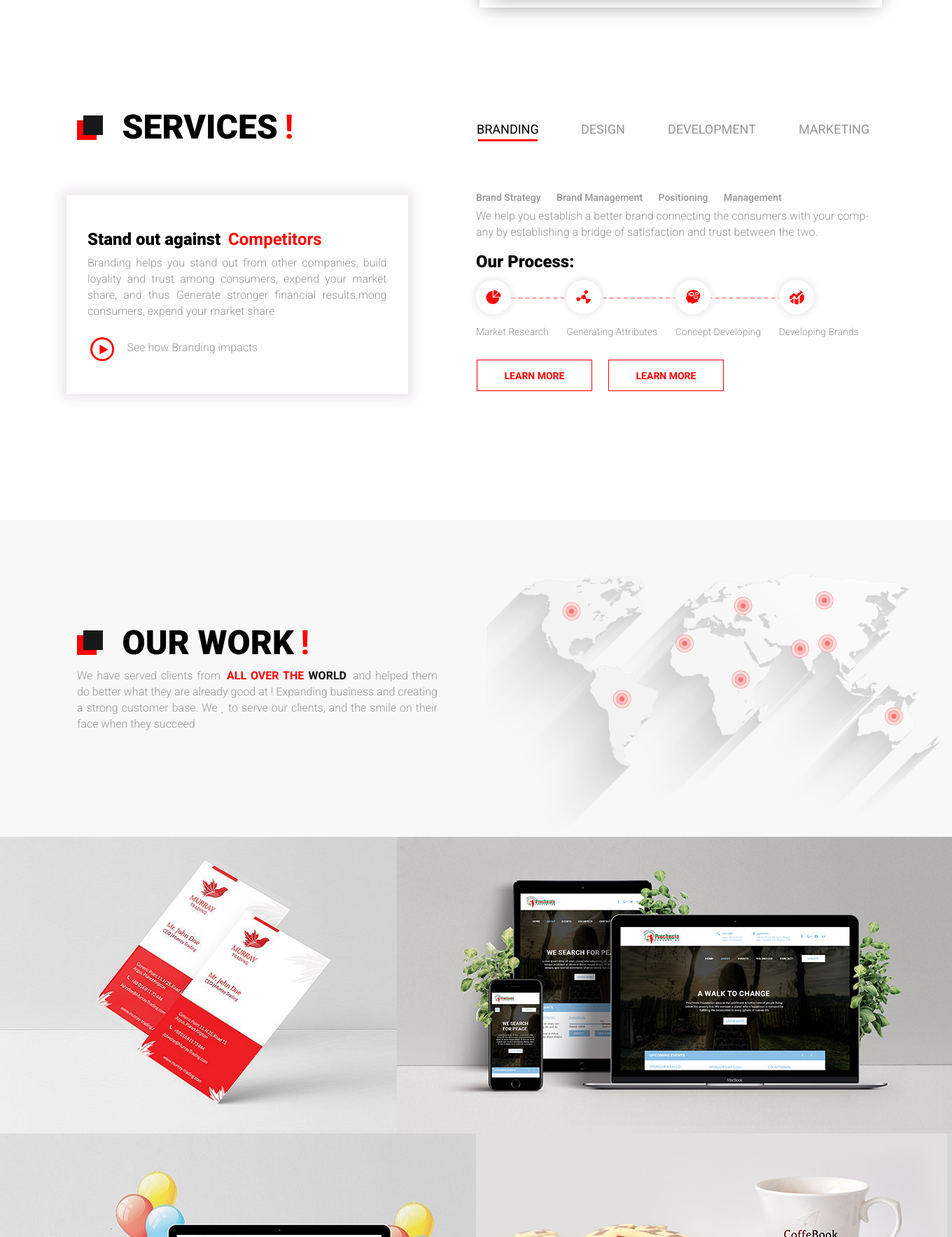
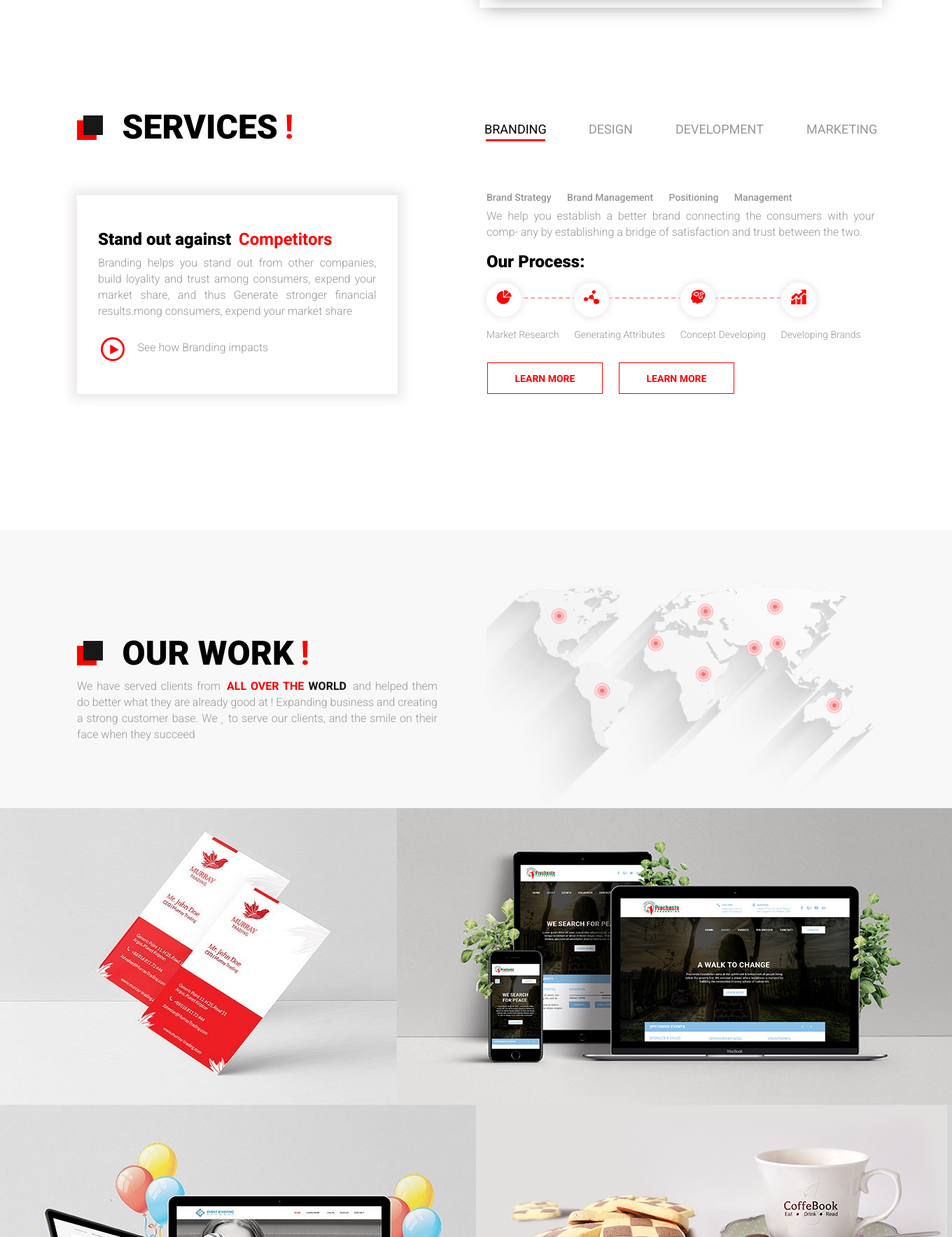
Before and after one commit to refun07/kinative_version2, a PHP site: page / in a window 1360 px wide. Shown: the part 1539-3307 px from the top of the page at 70% size. Run offline with PHP 8.4, Linux system fonts and the light colour scheme; some libraries are stand-ins or nearby versions.

Commit message:
fixed icons

```diff
--- a/css/media.css
+++ b/css/media.css
@@ -18,7 +18,7 @@
   .nav-tabs{
     display: inline-block;
     border-bottom: 0px;
-    margin: 26px -17px -9px -17px;
+    margin: 26px 0px -9px 30px;
     float: left;
  }
  .process-list h3{
@@ -32,6 +32,9 @@
     margin: auto;
     text-align: center;
 }
+.icon-bg{
+  margin: auto;
+}
  .icons::before {
     border-bottom: 2px dashed red;
     content: "";
@@ -44,6 +47,7 @@
     width: 290px;
     z-index: -3;
     opacity: .1;
+}
 }
 .service-card{
   margin: 60px 0px 15px;
@@ -85,8 +89,11 @@
 }
 
 @media(max-width: 1200px) and (min-width: 992px) {
-  .shopping_cart {
-  	right: 18%;
+  .nav-tabs {
+  	display: inline-block;
+    border-bottom: 0px;
+    float: right;
+    margin: 20px -86px;
    }
    .tab-btn{
      text-align: center;
@@ -208,11 +215,17 @@
 
 
 @media(max-width:768px) {
+  .nav-tabs{
+    margin: 26px -92px -9px 42px;
+  }
+  .process-icons{
+    margin-top: 15px;
+  }
    .hellos{
     background-position: -707px 307px;
   }
   .icons::before {
-   bottom: 185px;
+   bottom: 212px;
  }
  .section_tag{
   font-size: 30px;
--- a/index.html
+++ b/index.html
@@ -221,7 +221,7 @@
 
   <div class="tab-content">
    <div role="tabpanel" class="tab-pane fade in active" id="home">
-       <div class="row no-gutter ">
+       <div class="row ">
                     <div class="col-lg-5 col-md-12 col-sm-12 col-xs-12 ">
                        <div class="service-card">
                           <h2 class="black_para">Stand out against <mark class="red_bold">Competitors</mark></h2>
@@ -253,18 +253,32 @@
 
                        <h2 class="black_para">Our Process:</h2>
                          <div class="process-icons">
-                             <h4 class="icons"><img src="images/process_icons/1.png" alt="research_icon"/>
-                             <p>Market Research</p>
+                             <h4 class="icons">
+                             <div class="icon-bg">
+                               <img src="images/process_icons/1.png" alt="research_icon"/>
+                                  </div>
+                               <p>Market Research</p>
+
                              </h4>
-                             <h4 class="icons"><img src="images/process_icons/2.png"" alt="research_icon"/>
+                             <h4 class="icons">
+                             <div class="icon-bg"><img src="images/process_icons/2.png"" alt="research_icon"/>
+                             </div>
                             <p>Generating Attributes</p>
+
                              </h4>
-                             <h4 class="icons"><img src="images/process_icons/3.png"" alt="research_icon"/>
-                             <p>Concept Developing</p>
+                             <h4 class="icons">
+                              <div class="icon-bg">
+                               <img src="images/process_icons/3.png"" alt="research_icon"/>
+                               </div>
+                               <p>Concept Developing</p>
+
                              </h4>
-                             <h4 class="icons"><img src="images/process_icons/4.png" alt="
+                             <h4 class="icons">
+                               <div class="icon-bg"><img src="images/process_icons/4.png" alt="
                              research_icon"/>
+                              </div>
                              <p>Developing Brands</p>
+
                              </h4>
 
                          </div>
@@ -278,7 +292,7 @@
 
 
          <div role="tabpanel" class="tab-pane fade " id="profile">
-      <div class="row no-gutter ">
+      <div class="row  ">
                     <div class="col-lg-5 col-md-12 col-sm-12 col-xs-12 ">
                        <div class="service-card">
                           <h2 class="black_para">Align creativity with<mark class="red_bold">strategy</mark></h2>
@@ -310,17 +324,29 @@
 
                        <h2 class="black_para">Our Process:</h2>
                          <div class="process-icons">
-                             <h4 class="icons"><img src="images/process_icons/1.png" alt="research_icon"/>
+                             <h4 class="icons">
+                             <div class="icon-bg">
+                               <img src="images/process_icons/1.png" alt="research_icon"/>
+                             </div>
                              <p>Customer Research  </p>
                              </h4>
-                             <h4 class="icons"><img src="images/process_icons/5.png" alt="idea_icon"/>
+                             <h4 class="icons">
+                               <div class="icon-bg">
+                                 <img src="images/process_icons/5.png" alt="idea_icon"/>
+                                </div>
                             <p>Concept Developing</p>
                              </h4>
-                             <h4 class="icons"><img src="images/process_icons/6.png" alt="sketch_icon"/>
+                             <h4 class="icons">
+                               <div class="icon-bg">
+                                 <img src="images/process_icons/6.png" alt="sketch_icon"/>
+                               </div>
                              <p>Sketch & Prototype</p>
                              </h4>
-                             <h4 class="icons"><img src="images/process_icons/8.png" alt="
+                             <h4 class="icons">
+                               <div class="icon-bg">
+                                <img src="images/process_icons/8.png" alt="
                              research_icon"/>
+                                </div>
                              <p>Final Design</p>
                              </h4>
 
@@ -333,7 +359,7 @@
                  </div>
                 </div>
             <div role="tabpanel" class="tab-pane fade " id="messages">
-                <div class="row no-gutter ">
+                <div class="row ">
                     <div class="col-lg-5 col-md-12 col-sm-12 col-xs-12 ">
                        <div class="service-card">
                           <h2 class="black_para">Stand out against <mark class="red_bold">Competitors</mark></h2>
@@ -365,17 +391,29 @@
 
                        <h2 class="black_para">Our Process:</h2>
                          <div class="process-icons">
-                             <h4 class="icons"><img src="images/process_icons/1.png" alt="research_icon"/>
+                             <h4 class="icons">
+                               <div class="icon-bg">
+                                 <img src="images/process_icons/1.png" alt="research_icon"/>
+                                </div>
                              <p>Market Research</p>
                              </h4>
-                             <h4 class="icons"><img src="images/process_icons/2.png" alt="research_icon"/>
+                             <h4 class="icons">
+                               <div class="icon-bg">
+                                 <img src="images/process_icons/2.png" alt="research_icon"/>
+                                </div>
                             <p>Generating Attributes</p>
                              </h4>
-                             <h4 class="icons"><img src="images/process_icons/3.png" alt="research_icon"/>
+                             <h4 class="icons">
+                               <div class="icon-bg">
+                                 <img src="images/process_icons/3.png" alt="research_icon"/>
+                               </div>
                              <p>Concept Developing</p>
                              </h4>
-                             <h4 class="icons"><img src="images/process_icons/4.png" alt="
+                             <h4 class="icons">
+                               <div class="icon-bg">
+                                 <img src="images/process_icons/4.png" alt="
                              research_icon"/>
+                               </div>
                              <p>Developing Brands</p>
                              </h4>
 
@@ -413,7 +451,7 @@
                   </p>
              </div>
              <div class="col-md-6 margin-top-75">
-                <img src="images/world_map.png" alt="world_map">
+                <img src="images/world_map.png" class="img-responsive" alt="world_map">
              </div>
         </div>
     </div>
--- a/style.css
+++ b/style.css
@@ -154,7 +154,15 @@ body{
     display: inline-block;
     list-style-type: none;
     text-decoration: none;
-    margin: 18px 22px -5px 0px;
+    margin: 22px 18px -5px 0px;
+}
+.icon-bg{
+    box-shadow: 0px 0px 10px 2px rgba(230,225,230,0.82);
+    background: #fff;
+    border-radius: 50%;
+    text-align: center;
+    width: 50px;
+    height: 49px;
 }
 
 .icons p{
@@ -168,9 +176,9 @@ body{
     border-bottom: 2px dashed red;
     content: "";
     height: 1px;
-    left: 0%;
+    left: 3%;
     position: absolute;
-    bottom: 132px;
+    bottom: 136px;
     width: 80%;
     z-index: -3;
     opacity: .1;
@@ -180,16 +188,13 @@ body{
 }
 
 .process-icons img{
-      box-shadow: 0px 0px 10px 2px rgba(230,225,230,0.82);
-    background: #fff;
-    border-radius: 50%;
-    padding: 14px;
+    padding: 10px 0px;
 
 }
 .nav-tabs {
     display: inline-block;
     border-bottom: 0px;
-    margin: 26px -88px -9px 77px;
+    margin: 26px -99px -9px 77px;
     float: right;
 }
 
```
